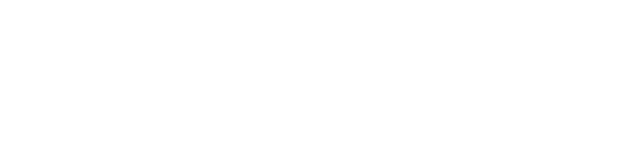
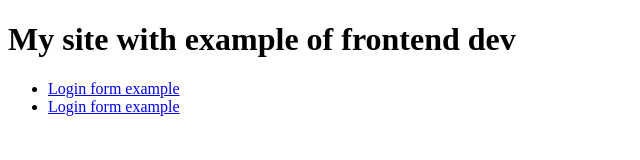
Before and after one commit to OskarJot/Layouty, a plain HTML site: page index.html in a window 1280 px wide. Shown: the whole page, without its empty margins (0-640 px from the left). Drawn offline with Linux system fonts and the light colour scheme.

Commit message:
New structure of file

```diff
--- a/index.html
+++ b/index.html
@@ -3,11 +3,13 @@
 <head>
     <meta charset="UTF-8">
     <meta name="viewport" content="width=device-width, initial-scale=1.0">
-    <title>Document</title>
+    <title>Main site</title>
 </head>
 <body>
+    <h1>My site with example of frontend dev</h1>
     <ul>
-        <a href="zad1.html"></a>
+        <li><a href="loginform.html">Login form example</a></li>
+        <li><a href="blockwindows.html">Login form example</a></li>
     </ul>
 </body>
 </html>
```
Also changed, not shown: blockwindows.css (added), blockwindows.html (added), index.css (added), style1.css (deleted), zad1.html (deleted).
